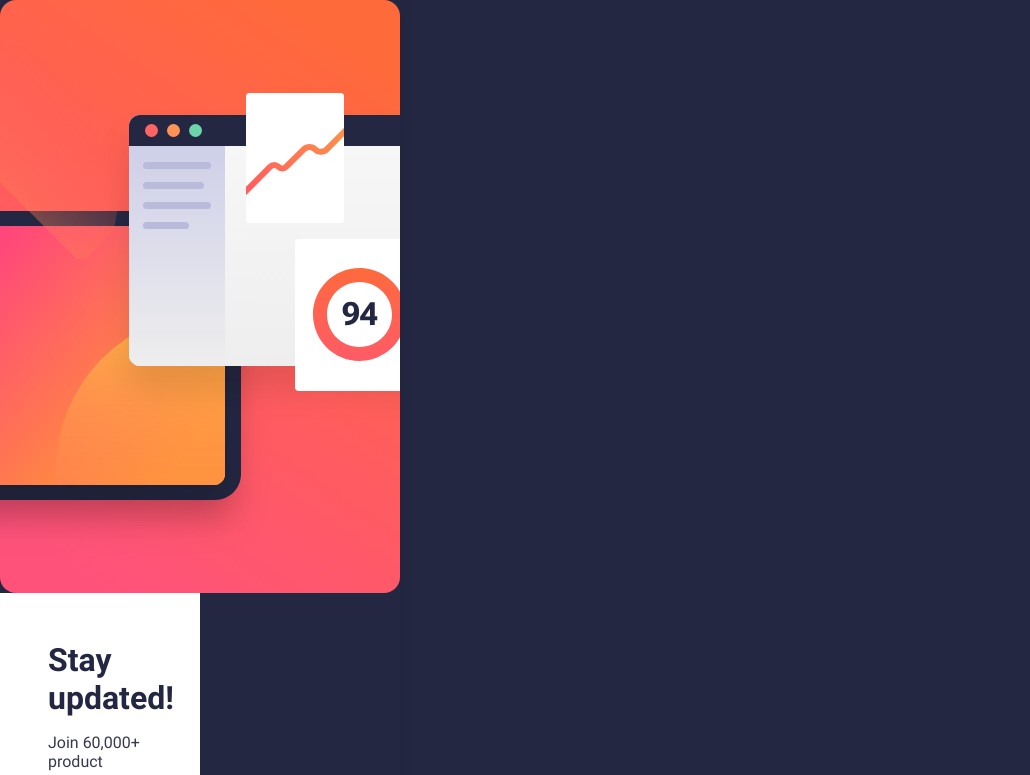
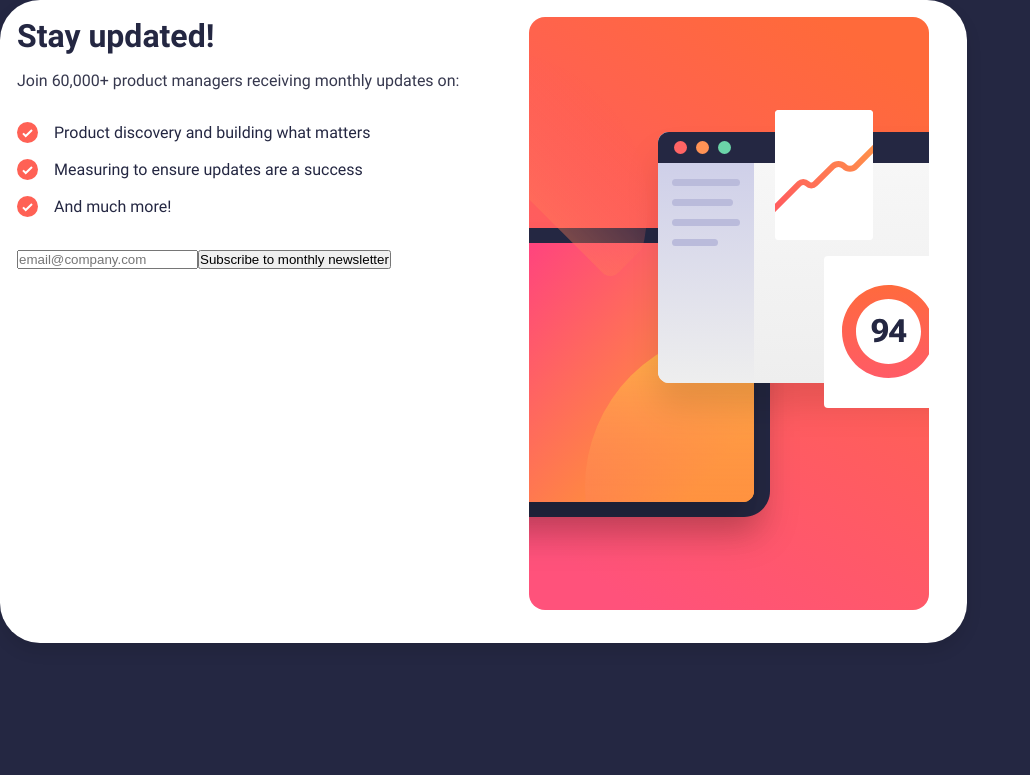
Before and after one commit to Hileene/newsletter-app, a React (Create React App) app in the folder frontend/: page / in a window 1280 px wide. Shown: the top 775 px of the page, without its empty margins (0-1030 px from the left). Built offline with nearby package versions, Linux system fonts and the light colour scheme.

Commit message:
Styles with layout Grid for all screens sizes

```diff
--- a/frontend/src/App.css
+++ b/frontend/src/App.css
@@ -1,43 +1,70 @@
 /********************MOBILE FIRST**************************/
-/* App.css */
+
 .signup-container {
   display: grid;
-  min-height: 100vh;
-  color: var(--white);
-  width: 100%;
+  grid-template-areas:
+    'preview'
+    'content'
+    'footer footer';
+  grid-template-columns: 1fr;
+  grid-template-rows: auto auto auto;
+  gap: 1rem;
+  max-width: 600px;
+  margin: 0 auto;
+  min-height: 80vh;
+  background-color: var(--white);
 }
 
 .signup-preview {
-  width: 100%;
+  grid-row: 1;
+  grid-column: 1;
 }
 
 .signup-content {
-  max-width: 400px;
-  width: 100%;
-  text-align: left;
-  background-color: var(--white);
-  color: var(--charcoal-grey);
-  padding: 2rem;
+  grid-row: 2;
+  grid-column: 1;
+  padding: 1rem;
 }
 
-/* Desktop layout */
+/* Tablet layout */
 @media (min-width: 768px) {
   .signup-container {
-    flex-direction: row;
-    justify-content: center;
-    align-items: center;
     box-shadow: 0px 8px 16px rgba(0, 0, 0, 0.1);
+    border-radius: 40px;
+    overflow: hidden;
   }
 
-  /*.signup-preview {
-    display: block;
-    max-width: 600px;
-    width: 80%;
-  }*/
+  /* Desktop layout */
+  @media (min-width: 900px) {
+    .signup-container {
+      grid-template-areas:
+        'content preview'
+        'footer footer';
+      grid-template-columns: 2fr 2fr; /* Ajuste les proportions */
+      grid-template-rows: auto auto;
+      max-width: 1000px; /* Largeur du conteneur en desktop */
+      padding: 1px; /* Plus d’espace pour le design desktop */
+      box-shadow: 0px 8px 16px rgba(0, 0, 0, 0.1);
+      border-radius: 40px;
+    }
+    .signup-preview {
+      grid-area: preview;
+      display: flex;
+      align-items: center;
+      justify-content: center;
+      height: 100%;
+      width: 100%;
+      padding: 1rem; /* Ajoutez un padding pour l'image */
+    }
 
-  .signup-content {
-    max-width: 400px;
-    width: 50%;
-    padding: 3rem;
+    .signup-content {
+      grid-area: content;
+      padding: 1rem; /* Ajoutez un padding pour le contenu */
+    }
+
+    .signup-footer {
+      grid-area: footer;
+      padding: 2rem; /* Ajoutez un padding pour le footer */
+    }
   }
 }
```
